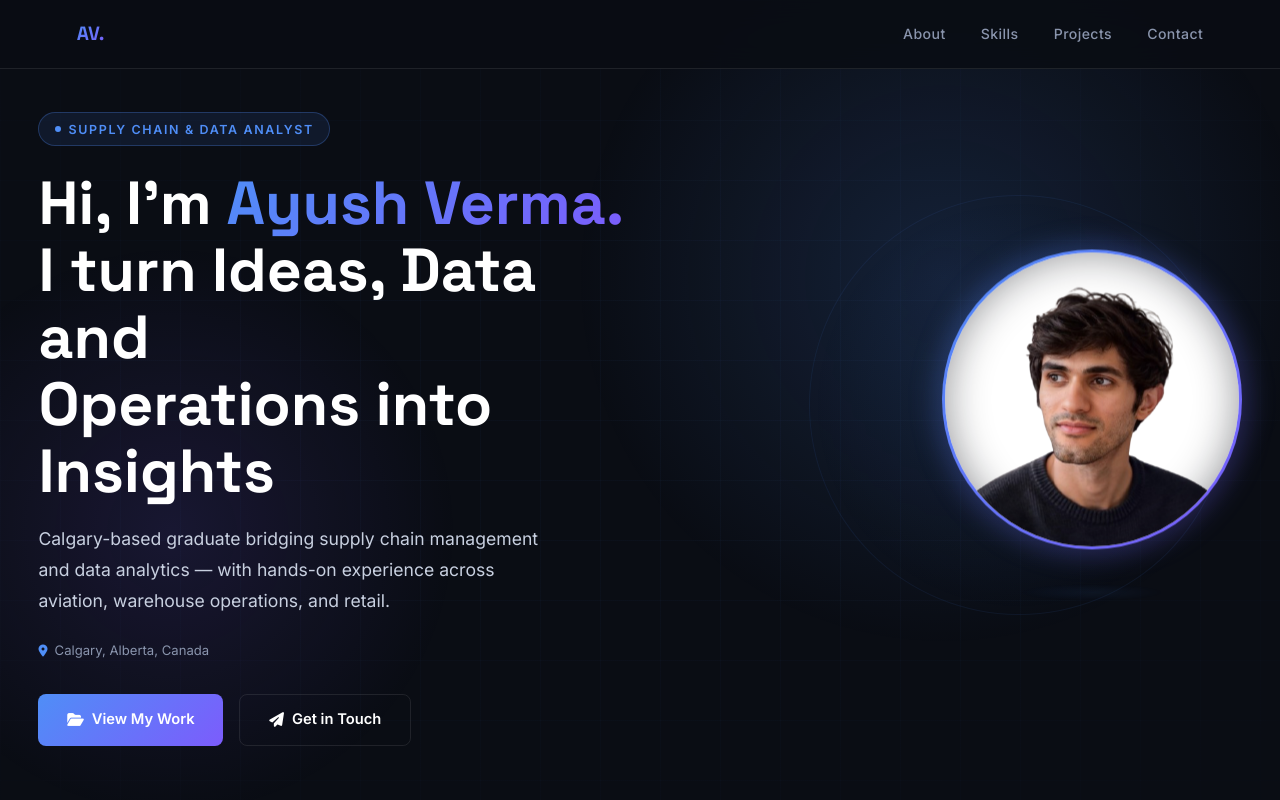
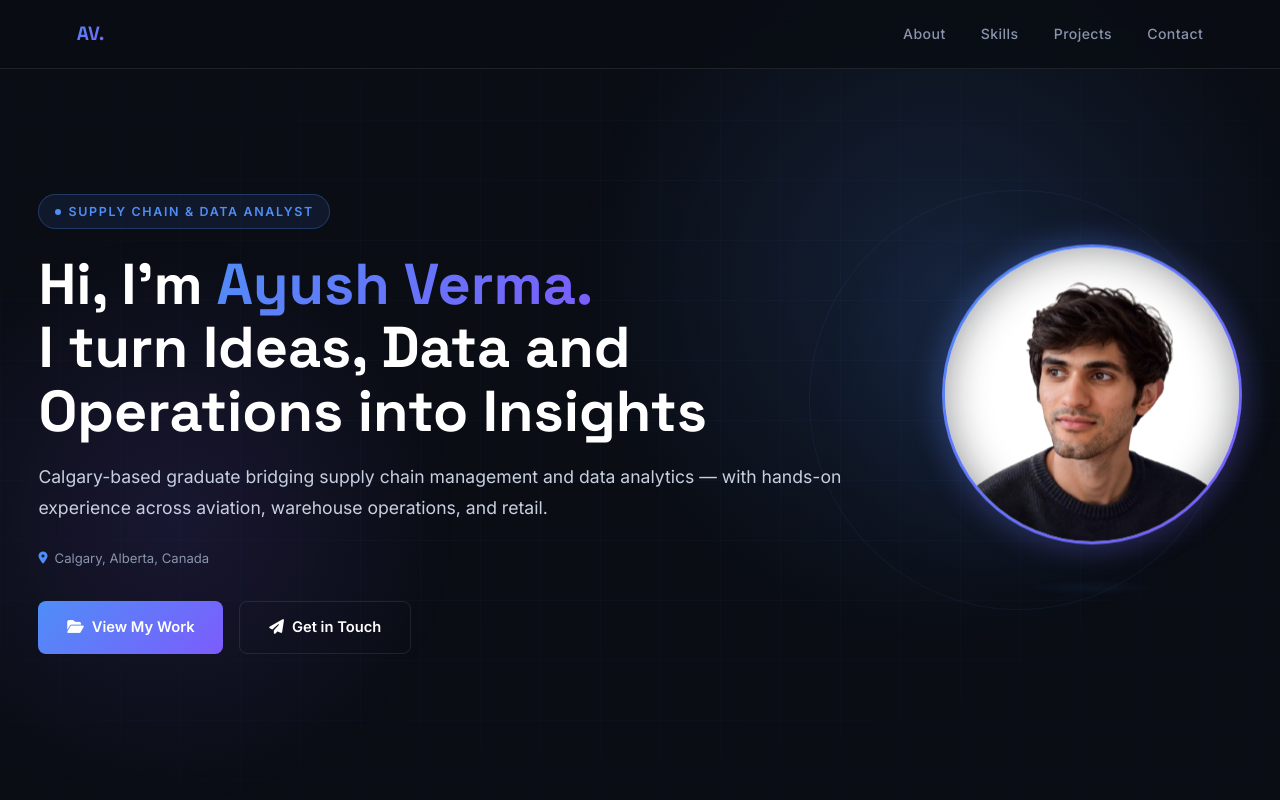
Before and after one commit to A26Ayush/Portfolio, a plain HTML site: page index.html in a window 1280 px wide. Shown: the top 800 px of the page. Drawn offline with Linux system fonts and the light colour scheme.

Commit message:
Hero: expand text to fill empty middle space
- hero-content now flex:1 with no max-width cap, fills available space
- h1 slightly larger to use the extra room
- hero-sub uncapped width, spreads across full text column
- Removed forced br on h1 so it wraps naturally at wider widths

https://claude.ai/code/session_01QiwRty7sNs8oWYzd2kKVJa

Co-authored-by: Claude <noreply@anthropic.com>

```diff
--- a/index.html
+++ b/index.html
@@ -98,9 +98,9 @@
     }
     .hero-inner {
       display: flex; align-items: center; justify-content: space-between;
-      gap: 2rem; width: 100%; position: relative; z-index: 1;
+      gap: 3rem; width: 100%; position: relative; z-index: 1;
     }
-    .hero-content { max-width: 620px; flex: 1; }
+    .hero-content { flex: 1; min-width: 0; }
     .hero-tag {
       display: inline-flex; align-items: center; gap: 0.5rem;
       font-size: 0.78rem; font-weight: 600; letter-spacing: 0.13em;
@@ -111,7 +111,7 @@
     .hero-tag::before { content: ''; width: 6px; height: 6px; background: var(--accent); border-radius: 50%; }
     h1 {
       font-family: 'Space Grotesk', sans-serif;
-      font-size: clamp(2.2rem, 5vw, 3.8rem);
+      font-size: clamp(2.4rem, 4.5vw, 4rem);
       font-weight: 700; line-height: 1.1; color: var(--text);
       margin-bottom: 1.2rem;
     }
@@ -120,7 +120,7 @@
       -webkit-background-clip: text; -webkit-text-fill-color: transparent;
     }
     .hero-sub {
-      font-size: 1.1rem; color: var(--body); max-width: 520px;
+      font-size: 1.1rem; color: var(--body); max-width: 100%;
       margin-bottom: 1.2rem; line-height: 1.75;
     }
     .hero-location {
@@ -436,7 +436,7 @@
   <div class="hero-inner">
     <div class="hero-content">
       <div class="hero-tag">Supply Chain &amp; Data Analyst</div>
-      <h1>Hi, I'm <span>Ayush Verma.</span><br/>I turn Ideas, Data and<br/>Operations into Insights</h1>
+      <h1>Hi, I'm <span>Ayush Verma.</span><br/>I turn Ideas, Data and Operations into Insights</h1>
       <p class="hero-sub">
         Calgary-based graduate bridging supply chain management and data analytics —
         with hands-on experience across aviation, warehouse operations, and retail.
```
